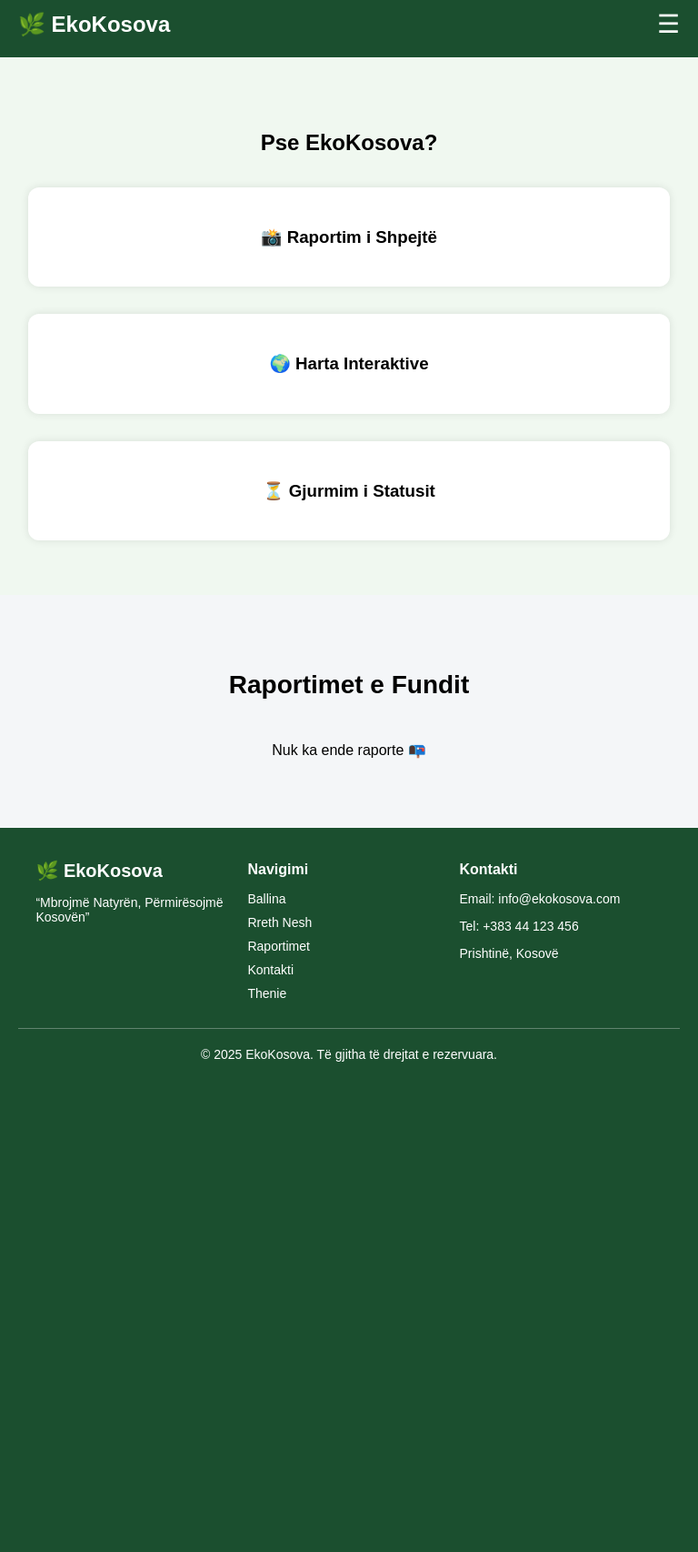
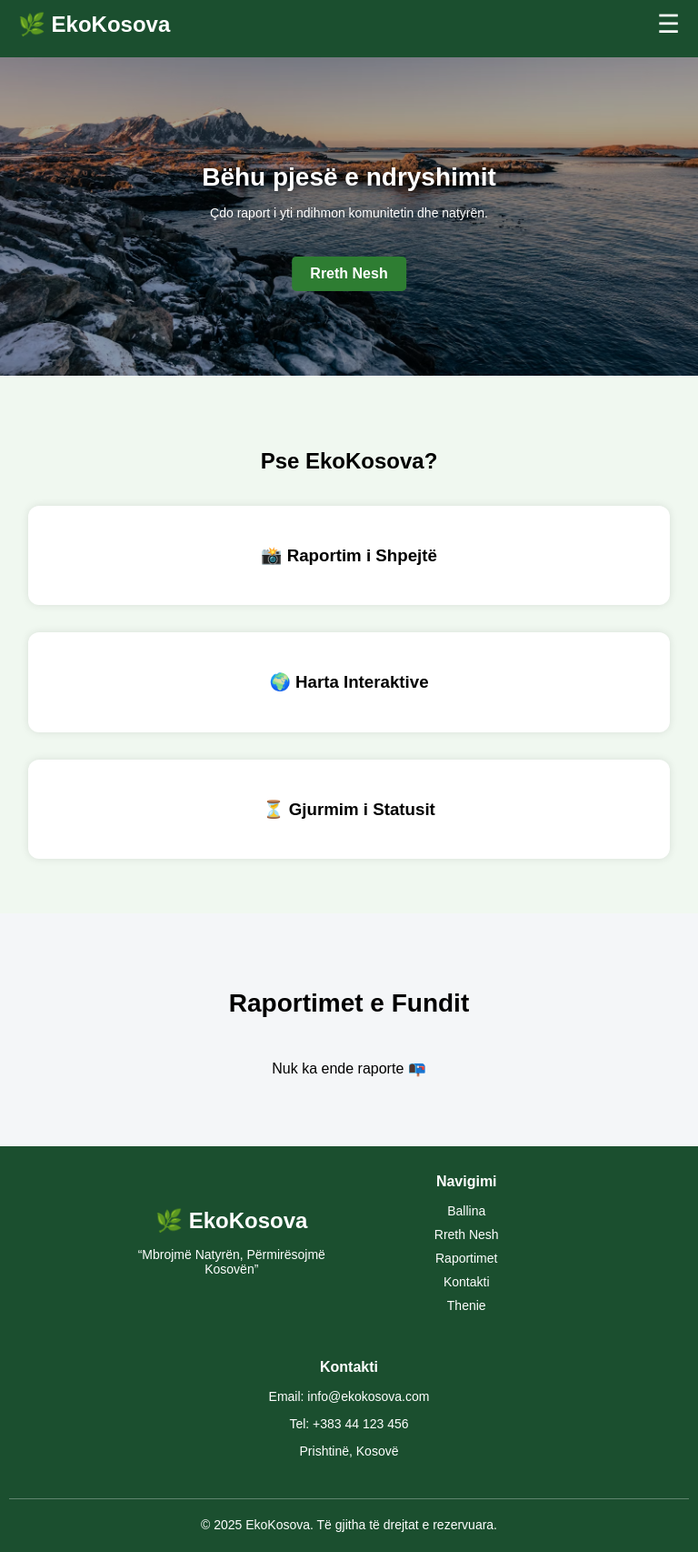
Before and after one commit to erionjanova/EkoKosova, a PHP site: page /index.php in a window 768 px wide. Shown: the whole page at 91% size. Before the commit the page ends 1167 px from the top, so only its background shows below. Run offline with PHP 8.4, Linux system fonts and the light colour scheme; data that the repository does not hold is empty.

Commit message:
responsive

```diff
--- a/style.css
+++ b/style.css
@@ -1,8 +1,4 @@
 /*Navbari*/
-
-html, body {
-  height: 100%;
-}
 
 body {
   background-color: #f0f8f0;
@@ -10,9 +6,6 @@
   font-family: Arial, sans-serif;
   max-width: 100%;
   overflow-x: hidden;
-  display: flex;
-  flex-direction: column;
-  min-height: 100vh;
 }
 
 .navbar {
@@ -821,7 +814,6 @@
   color: #ffffff;
   padding: 40px 20px 20px 20px;
   font-family: Arial, sans-serif;
-  margin-top: auto;
 }
 
 .footer-container {
@@ -1343,46 +1335,3 @@
         font-size: 12px;
     }
 }
-
-@media screen and (min-width: 768px) and (max-width: 1024px) {
-    .footer {
-        padding: 15px 20px; /* më kompakt */
-    }
-
-    .footer-container {
-        display: flex;
-        flex-direction: row; /* kolonat në rresht */
-        flex-wrap: wrap; /* kolonat që nuk hyjnë shkojnë poshtë */
-        justify-content: space-around;
-        align-items: flex-start;
-        gap: 10px;
-    }
-
-    .footer-about, .footer-links, .footer-contact {
-        flex: 1 1 30%; /* çdo kolonë merr ~30% gjerësinë */
-        min-width: 200px;
-        margin-bottom: 10px;
-        text-align: left;
-    }
-
-    .footer h3.logo {
-        font-size: 20px;
-    }
-
-    .footer h4 {
-        font-size: 16px;
-    }
-
-    .footer p, .footer li, .footer a {
-        font-size: 14px;
-    }
-
-    .footer-bottom {
-        margin-top: 10px;
-        padding-top: 6px;
-        width: 100%;
-        text-align: center;
-        border-top: 1px solid rgba(255,255,255,0.3);
-        font-size: 12px;
-    }
-}
```
